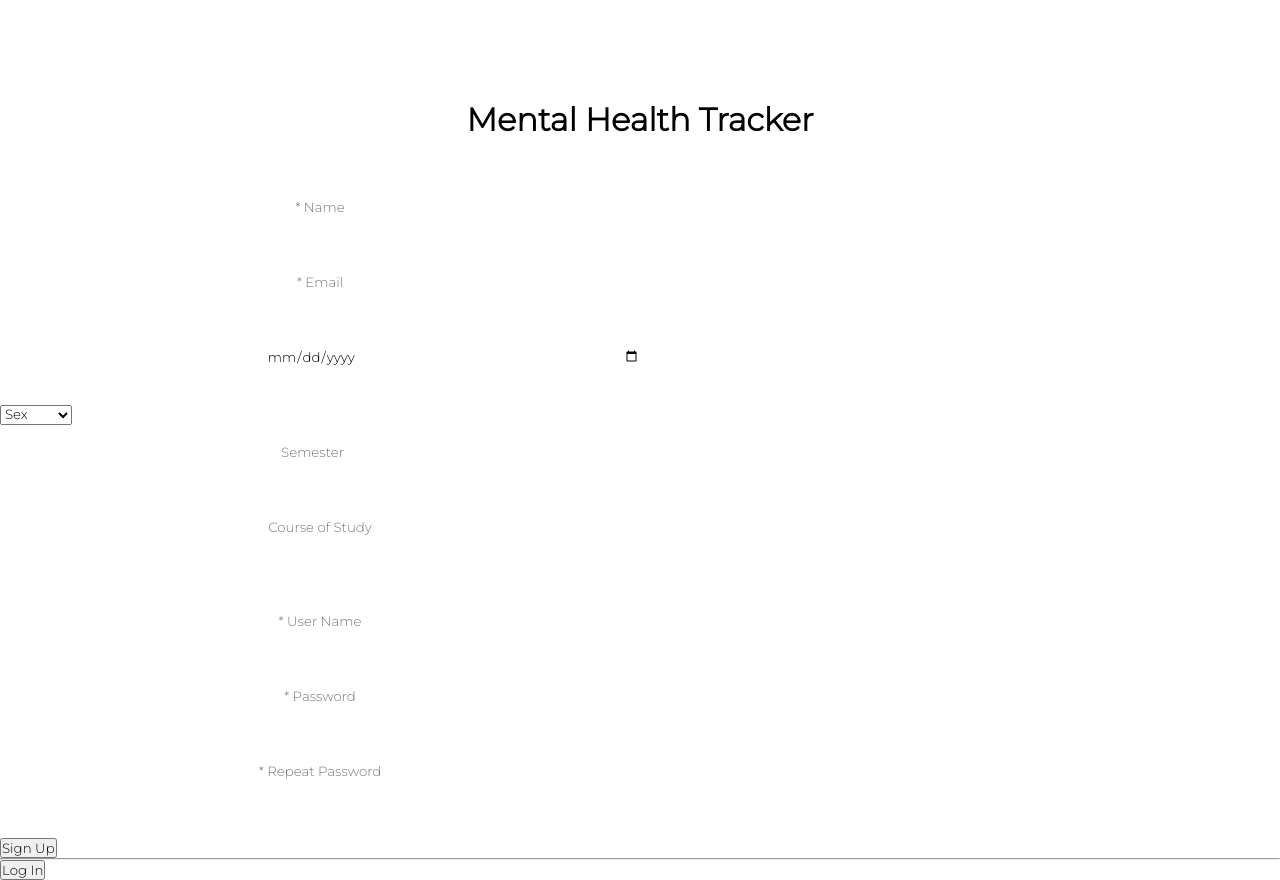
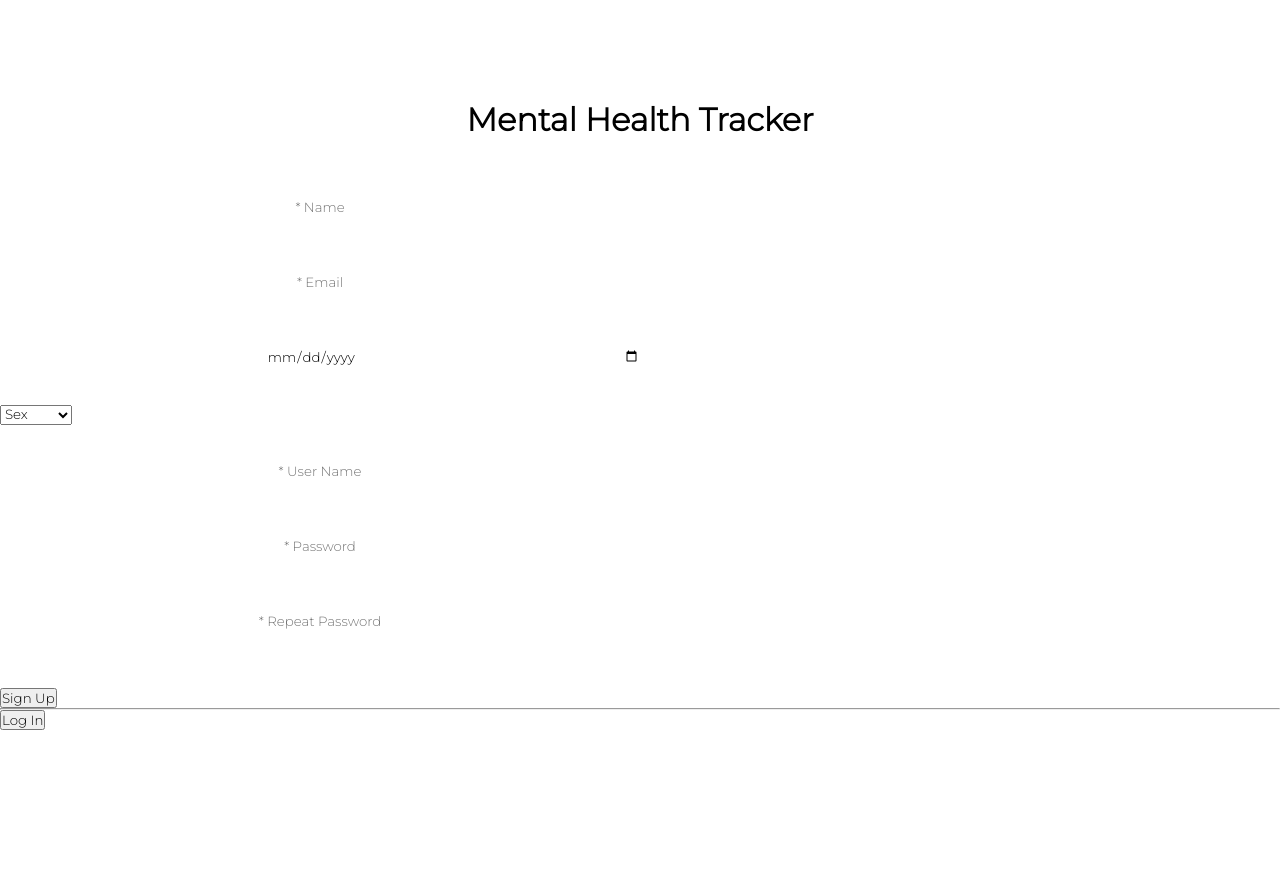
Before and after one commit to aanckr/co2-final-project, a React (Create React App) app: page /SignUp in a window 1280 px wide. After the commit the page ends 800 px from the top, so only its background shows below. Built offline with nearby package versions, Linux system fonts and the light colour scheme.

Commit message:
delete Semester and Course of Study

```diff
--- a/src/SignUp.js
+++ b/src/SignUp.js
@@ -5,8 +5,6 @@ function SignUp(){
     const [email, setEmail]= React.useState('');
     const [birthdate, setBirthdate]= React.useState('');
     const [sex, setSex]=  React.useState('');
-    const [semester, setSemester]= React.useState('');
-    const [course, setCourse]= React.useState('');
     const [userName, setUserName]= React.useState('');
     const [password, setPassword]= React.useState('');
     const [repeatPassword, setRepeatPassword]= React.useState('');
@@ -27,7 +25,7 @@ function SignUp(){
         const requestOptions = {
             method: 'POST',
             headers: {'Content-Type': 'application/json'},
-            body: JSON.stringify({userName: userName, password: password, name: name, email: email, birthdate: birthdate, height: null, weight: null, sex: sex, semester: semester, course: course})
+            body: JSON.stringify({userName: userName, password: password, name: name, email: email, birthdate: birthdate, height: null, weight: null, sex: sex, semester: null, course: null})
         };
 
         const dataFetch = async () => {
@@ -52,8 +50,6 @@ function SignUp(){
                 <option value='Female'>Female</option>
                 <option value='Diverse'>Diverse</option>
             </select><br></br>
-            <input type='number' placeholder='Semester' name='semester' value={semester} onChange={(e) => setSemester(e.target.value)}></input><br></br>
-            <input type='text' placeholder='Course of Study' name='course' maxLength={40} value={course} onChange={(e) => setCourse(e.target.value)}></input><br></br>
             <br></br>
             <input type='text' placeholder='* User Name' name='userName' maxLength={10} value={userName} onChange={(e) => setUserName(e.target.value)}></input><br></br>
             <input type='password' placeholder='* Password' name='password' minLength={4} maxLength={20} value={password} onChange={(e) => setPassword(e.target.value)}></input><br></br>
```
